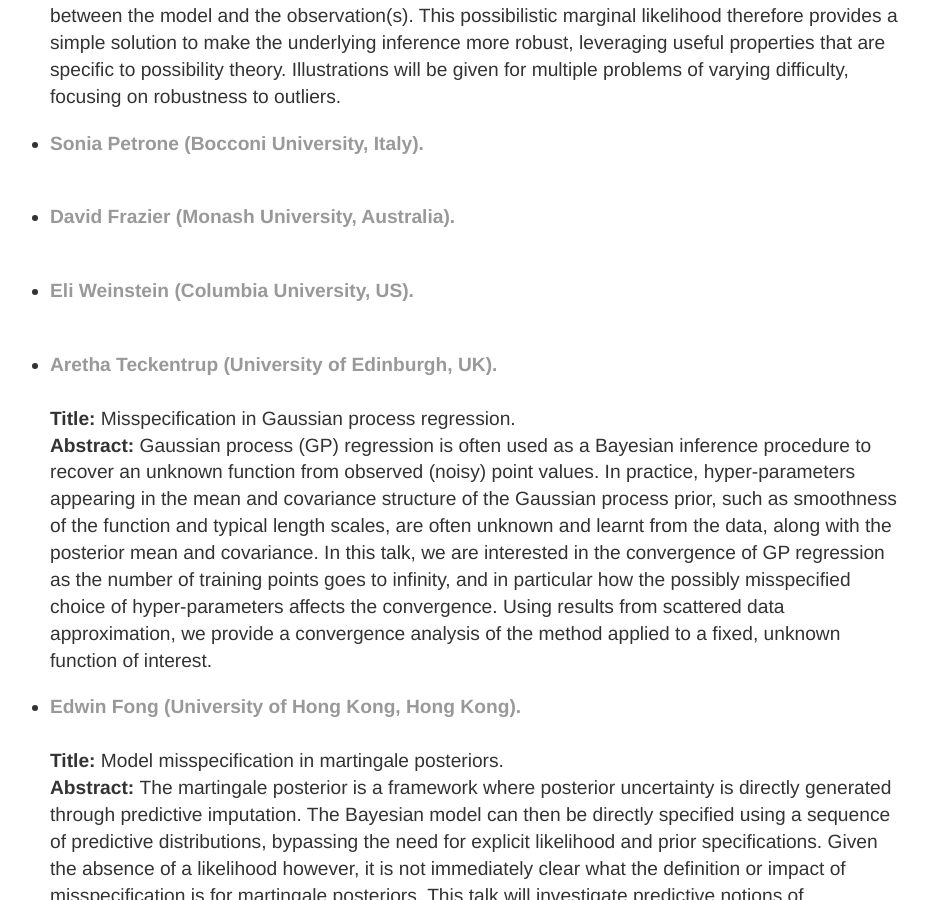
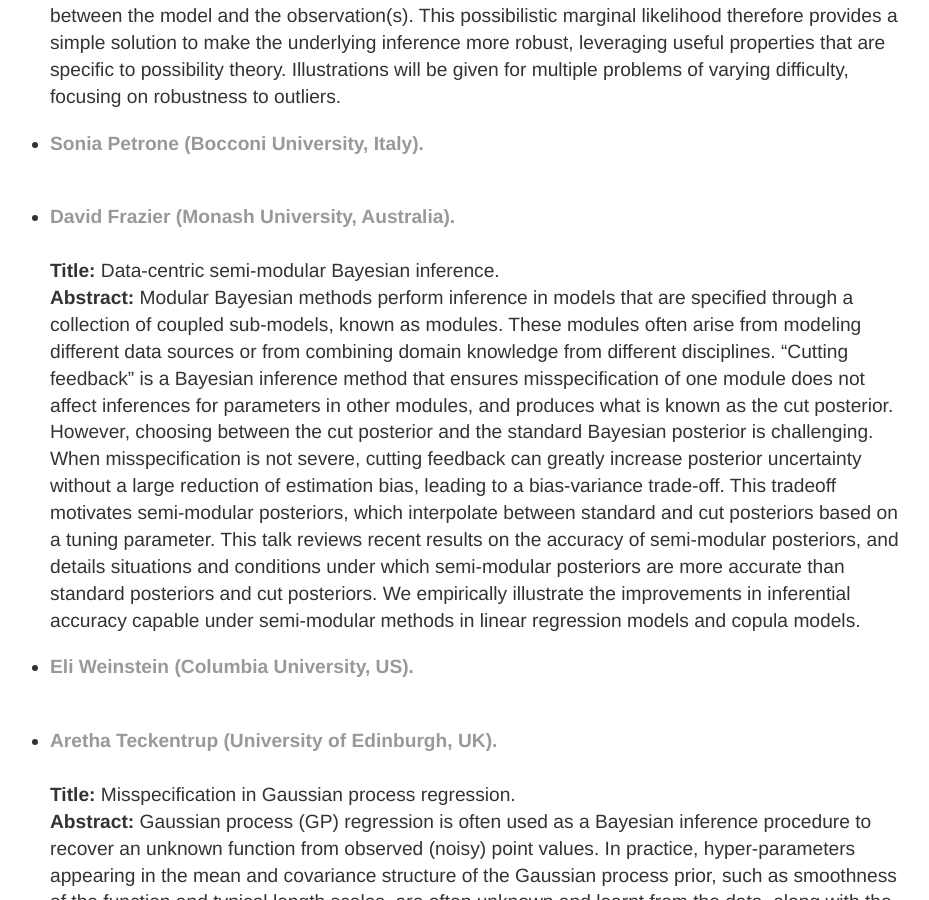
Before and after one commit to postbayes/BayesMisspecificationSatellite, a Jekyll site: the page index.html, which Jekyll copies as it is, in a window 1280 px wide and 900 px high, scrolled down 3294 px. Shown: the whole window, without its empty margins (182-1111 px from the left). Built offline with Jekyll 4.4.1, drawn with Linux system fonts in a browser that asks for light colours.

Commit message:
Update index.html

```diff
--- a/index.html
+++ b/index.html
@@ -159,11 +159,11 @@ della Svizzera italiana, Switzerland).</a></strong> <br/><br/>
 		<li> <strong><a href="https://dtfrazier.netlify.app/"> David Frazier (Monash University, Australia).</a></strong> <br/><br/>
 
 
-			<!---
-			<strong> Title: </strong>  <br/>
 
-			<strong> Abstract: </strong>  <br/>
-      --->
+			<strong> Title: </strong> Data-centric semi-modular Bayesian inference. <br/>
+
+			<strong> Abstract: </strong> Modular Bayesian methods perform inference in models that are specified through a collection of coupled sub-models, known as modules. These modules often arise from modeling different data sources or from combining domain knowledge from different disciplines. “Cutting feedback” is a Bayesian inference method that ensures misspecification of one module does not affect inferences for parameters in other modules, and produces what is known as the cut posterior. However, choosing between the cut posterior and the standard Bayesian posterior is challenging. When misspecification is not severe, cutting feedback can greatly increase posterior uncertainty without a large reduction of estimation bias, leading to a bias-variance trade-off. This tradeoff motivates semi-modular posteriors, which interpolate between standard and cut posteriors based on a tuning parameter. This talk reviews recent results on the accuracy of semi-modular posteriors, and details situations and conditions under which semi-modular posteriors are more accurate than standard posteriors and cut posteriors. We empirically illustrate the improvements in inferential accuracy capable under semi-modular methods in linear regression models and copula models. <br/>
+
 
 
 
```
